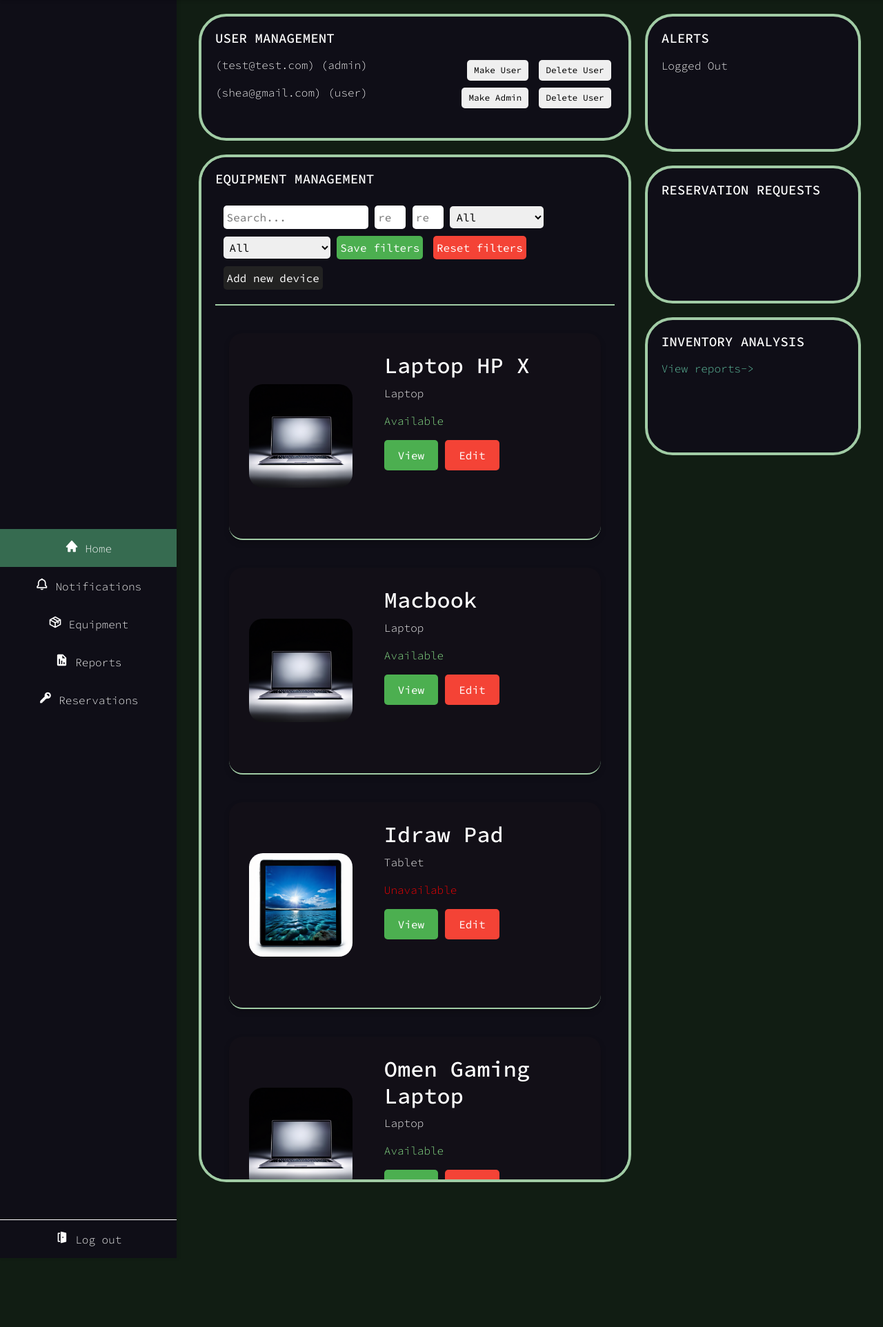
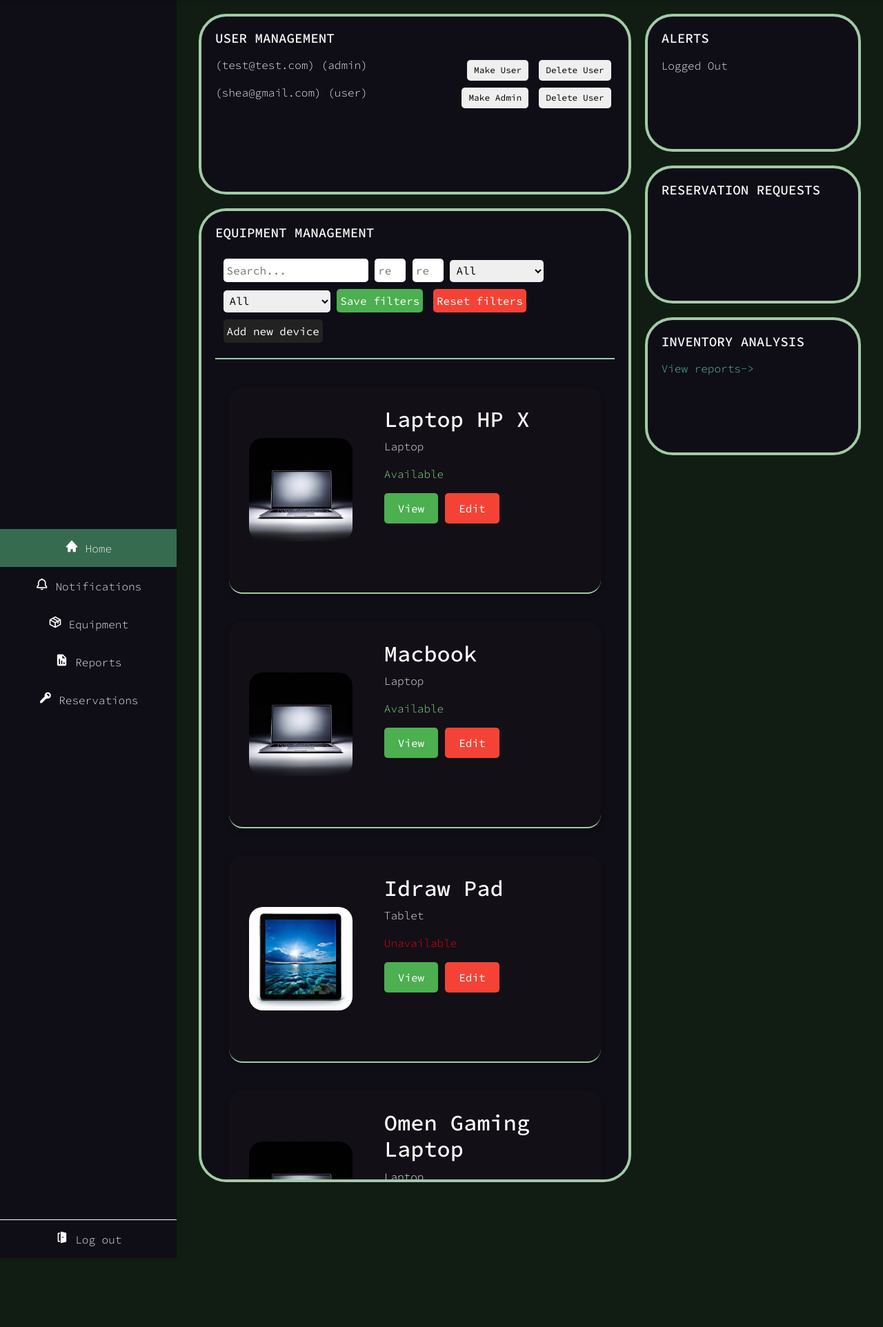
Before and after one commit to SheaGuev/InventoryManagementDjango, a Django app: page /admin_home/ in a window 1280 px wide. Shown: the part 80-2004 px from the top of the page at 69% size. Run offline with Django 5.2, Linux system fonts and the light colour scheme; a user stored in the database is signed in; data comes from the database, SQL or seed files in the repository; data that the repository does not hold is empty; some libraries are stand-ins or nearby versions.

Commit message:
Update A-dashboard.css

```diff
--- a/static/css/A-dashboard.css
+++ b/static/css/A-dashboard.css
@@ -49,7 +49,7 @@
 }
 
 .dashboard-column:first-child .dashboard-section:nth-child(2) {
-    height: 400px; /* Adjust this value to your needs */
+    height: 380px; /* Adjust this value to your needs */
 }
 
 .dashboard-column:first-child .dashboard-section:nth-child(3) {
@@ -75,7 +75,7 @@
 }
 
 #user-management {
-    height: 200px; /* Adjust as needed */
+    height: 300px;
     overflow: auto;
 
 }
```
